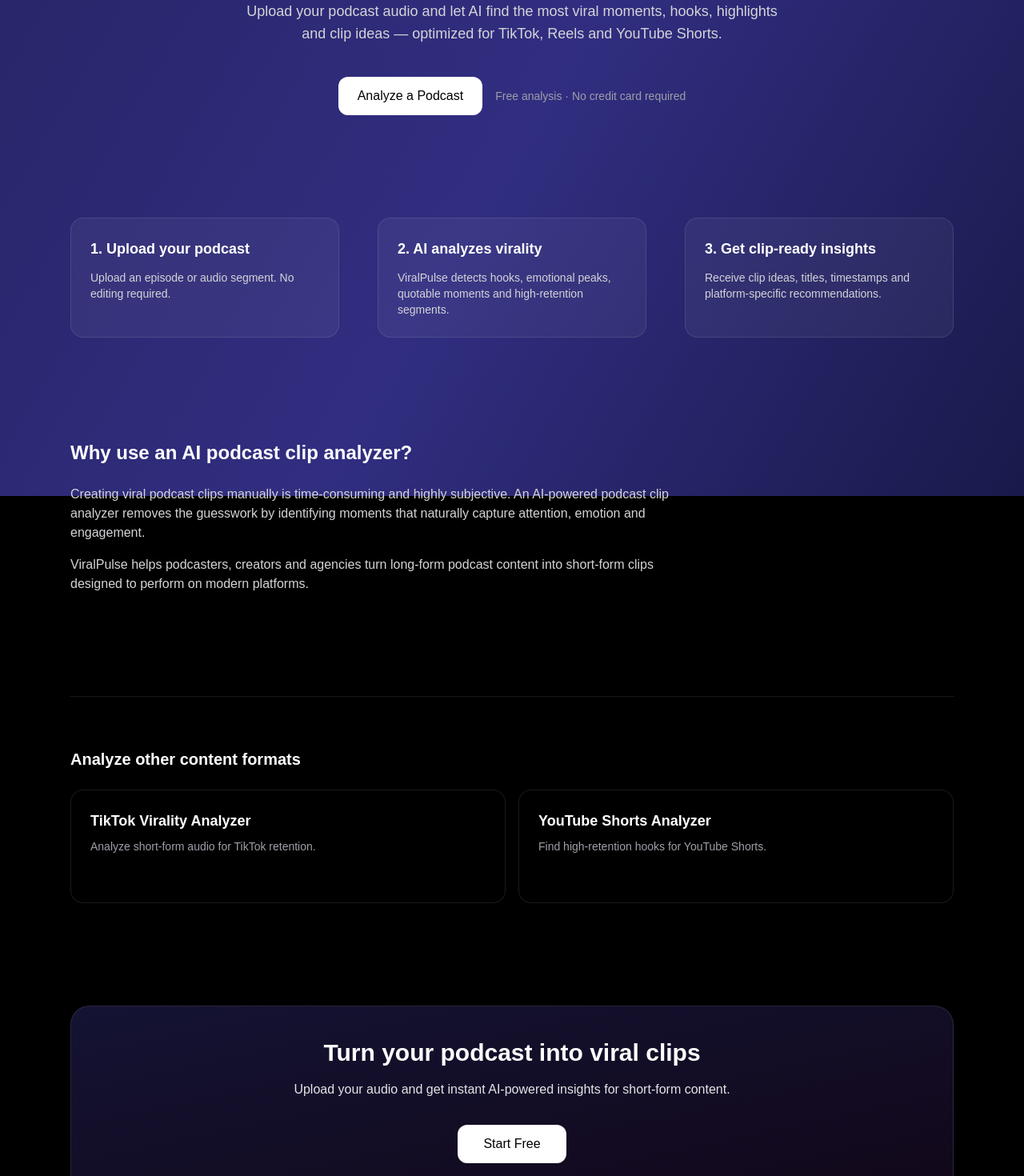
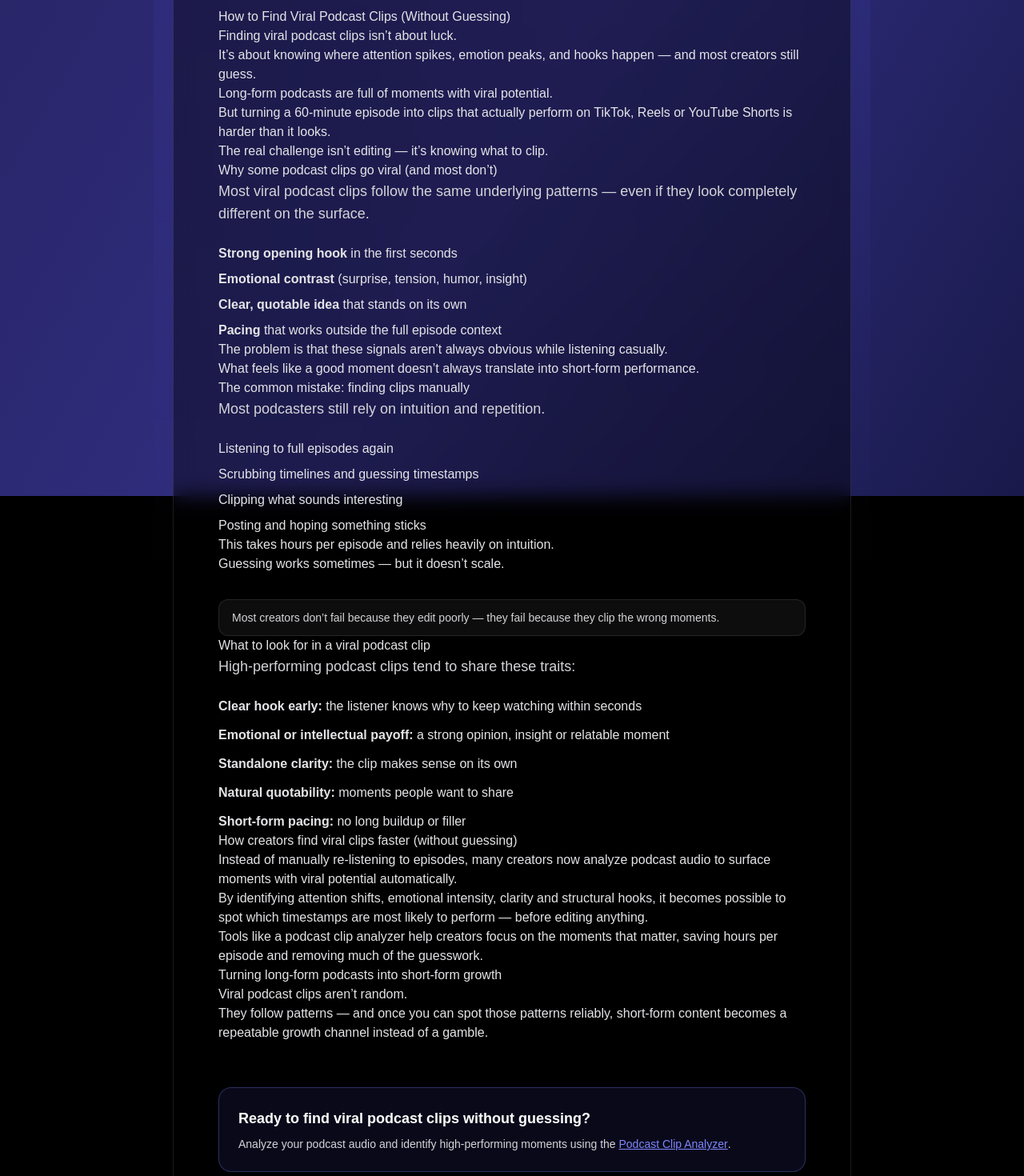
Before and after one commit to nicolaslezard-sketch/viralpulse, a Next.js app: page /podcast-clip-analyzer in a window 1280 px wide. Shown: the part 180-1650 px from the top of the page at 80% size. Built offline with nearby package versions, Linux system fonts and the light colour scheme.

Commit message:
Update page.tsx

```diff
--- a/src/app/(marketing)/podcast-clip-analyzer/page.tsx
+++ b/src/app/(marketing)/podcast-clip-analyzer/page.tsx
@@ -2,161 +2,174 @@
 import Link from "next/link";
 
 export const metadata: Metadata = {
-  title: "Podcast Clip Analyzer – Turn Podcasts Into Viral Clips | ViralPulse",
+  title: "How to Find Viral Podcast Clips (Without Guessing)",
   description:
-    "Analyze podcast episodes with AI and discover the best moments to turn into viral clips for TikTok, Reels and Shorts. Upload audio and get instant insights.",
-  alternates: {
-    canonical: "https://viralpulse.studio/podcast-clip-analyzer",
-  },
-  openGraph: {
-    title: "Podcast Clip Analyzer – Turn Podcasts Into Viral Clips",
-    description:
-      "AI-powered podcast clip analyzer that finds viral moments, hooks and highlights for short-form content.",
-    url: "https://viralpulse.studio/podcast-clip-analyzer",
-    siteName: "ViralPulse",
-    type: "website",
-  },
+    "Learn how to identify podcast moments with viral potential and turn long-form audio into high-performing short clips for TikTok and YouTube Shorts.",
 };
 
-export default function PodcastClipAnalyzerPage() {
+export default function BlogPost() {
   return (
-    <main className="mx-auto max-w-6xl px-6 py-24 text-white">
-      {/* HERO */}
-      <section className="text-center">
-        <h1 className="mx-auto max-w-3xl text-4xl font-semibold leading-tight md:text-5xl">
-          Podcast Clip Analyzer
-        </h1>
+    <main className="relative mx-auto max-w-4xl px-6 py-24 text-zinc-200">
+      {/* subtle background glow */}
+      <div className="pointer-events-none absolute inset-0 -z-10 bg-linear-to-b from-indigo-500/10 via-transparent to-transparent" />
 
-        <p className="mx-auto mt-6 max-w-2xl text-lg text-zinc-300">
-          Upload your podcast audio and let AI find the most viral moments,
-          hooks, highlights and clip ideas — optimized for TikTok, Reels and
-          YouTube Shorts.
-        </p>
+      <article className="rounded-3xl border border-white/10 bg-black/40 p-10 backdrop-blur-md md:p-14">
+        <div className="prose prose-invert max-w-none">
+          <p className="mb-4 text-sm uppercase tracking-wide text-indigo-400">
+            Podcast Growth Guide
+          </p>
 
-        <div className="mt-10 flex flex-col items-center justify-center gap-4 sm:flex-row">
-          <Link
-            href="/"
-            className="rounded-xl bg-white px-6 py-3 text-base font-medium text-black transition hover:bg-zinc-200"
-          >
-            Analyze a Podcast
-          </Link>
+          <h1>How to Find Viral Podcast Clips (Without Guessing)</h1>
 
-          <span className="text-sm text-zinc-400">
-            Free analysis · No credit card required
-          </span>
+          <p>Finding viral podcast clips isn’t about luck.</p>
+
+          <p>
+            It’s about knowing where attention spikes, emotion peaks, and hooks
+            happen — and most creators still guess.
+          </p>
+
+          <p>Long-form podcasts are full of moments with viral potential.</p>
+
+          <p>
+            But turning a 60-minute episode into clips that actually perform on
+            TikTok, Reels or YouTube Shorts is harder than it looks.
+          </p>
+
+          <p>The real challenge isn’t editing — it’s knowing what to clip.</p>
+
+          <h2>Why some podcast clips go viral (and most don’t)</h2>
+
+          <p className="text-lg text-zinc-300">
+            Most viral podcast clips follow the same underlying patterns — even
+            if they look completely different on the surface.
+          </p>
+
+          <ul className="mt-6 space-y-2">
+            <li>
+              <strong>Strong opening hook</strong> in the first seconds
+            </li>
+            <li>
+              <strong>Emotional contrast</strong> (surprise, tension, humor,
+              insight)
+            </li>
+            <li>
+              <strong>Clear, quotable idea</strong> that stands on its own
+            </li>
+            <li>
+              <strong>Pacing</strong> that works outside the full episode
+              context
+            </li>
+          </ul>
+
+          <p>
+            The problem is that these signals aren’t always obvious while
+            listening casually.
+          </p>
+
+          <p>
+            What feels like a good moment doesn’t always translate into
+            short-form performance.
+          </p>
+
+          <h2>The common mistake: finding clips manually</h2>
+
+          <p className="text-lg text-zinc-300">
+            Most podcasters still rely on intuition and repetition.
+          </p>
+
+          <ul className="mt-6 space-y-2">
+            <li>Listening to full episodes again</li>
+            <li>Scrubbing timelines and guessing timestamps</li>
+            <li>Clipping what sounds interesting</li>
+            <li>Posting and hoping something sticks</li>
+          </ul>
+
+          <p>This takes hours per episode and relies heavily on intuition.</p>
+
+          <p>Guessing works sometimes — but it doesn’t scale.</p>
+
+          <p className="mt-8 rounded-xl border border-white/10 bg-white/5 px-4 py-3 text-sm text-zinc-300">
+            Most creators don’t fail because they edit poorly — they fail
+            because they clip the wrong moments.
+          </p>
+
+          <h2>What to look for in a viral podcast clip</h2>
+
+          <p className="text-lg text-zinc-300">
+            High-performing podcast clips tend to share these traits:
+          </p>
+
+          <ul className="mt-6 space-y-3">
+            <li>
+              <strong>Clear hook early:</strong> the listener knows why to keep
+              watching within seconds
+            </li>
+            <li>
+              <strong>Emotional or intellectual payoff:</strong> a strong
+              opinion, insight or relatable moment
+            </li>
+            <li>
+              <strong>Standalone clarity:</strong> the clip makes sense on its
+              own
+            </li>
+            <li>
+              <strong>Natural quotability:</strong> moments people want to share
+            </li>
+            <li>
+              <strong>Short-form pacing:</strong> no long buildup or filler
+            </li>
+          </ul>
+
+          <h2>How creators find viral clips faster (without guessing)</h2>
+
+          <p>
+            Instead of manually re-listening to episodes, many creators now
+            analyze podcast audio to surface moments with viral potential
+            automatically.
+          </p>
+
+          <p>
+            By identifying attention shifts, emotional intensity, clarity and
+            structural hooks, it becomes possible to spot which timestamps are
+            most likely to perform — before editing anything.
+          </p>
+
+          <p>
+            Tools like a{" "}
+            <Link href="/podcast-clip-analyzer">podcast clip analyzer</Link>{" "}
+            help creators focus on the moments that matter, saving hours per
+            episode and removing much of the guesswork.
+          </p>
+
+          <h2>Turning long-form podcasts into short-form growth</h2>
+
+          <p>Viral podcast clips aren’t random.</p>
+
+          <p>
+            They follow patterns — and once you can spot those patterns
+            reliably, short-form content becomes a repeatable growth channel
+            instead of a gamble.
+          </p>
+
+          <div className="mt-14 rounded-2xl border border-indigo-400/30 bg-indigo-500/10 p-6">
+            <p className="text-lg font-semibold text-white">
+              Ready to find viral podcast clips without guessing?
+            </p>
+
+            <p className="mt-2 text-sm text-zinc-300">
+              Analyze your podcast audio and identify high-performing moments
+              using the{" "}
+              <Link
+                href="/podcast-clip-analyzer"
+                className="font-medium text-indigo-400 underline hover:text-indigo-300"
+              >
+                Podcast Clip Analyzer
+              </Link>
+              .
+            </p>
+          </div>
         </div>
-      </section>
-
-      {/* HOW IT WORKS */}
-      <section className="mt-32 grid gap-12 md:grid-cols-3">
-        <div className="rounded-2xl border border-white/10 bg-white/5 p-6">
-          <h3 className="text-lg font-semibold">1. Upload your podcast</h3>
-          <p className="mt-3 text-sm text-zinc-300">
-            Upload an episode or audio segment. No editing required.
-          </p>
-        </div>
-
-        <div className="rounded-2xl border border-white/10 bg-white/5 p-6">
-          <h3 className="text-lg font-semibold">2. AI analyzes virality</h3>
-          <p className="mt-3 text-sm text-zinc-300">
-            ViralPulse detects hooks, emotional peaks, quotable moments and
-            high-retention segments.
-          </p>
-        </div>
-
-        <div className="rounded-2xl border border-white/10 bg-white/5 p-6">
-          <h3 className="text-lg font-semibold">3. Get clip-ready insights</h3>
-          <p className="mt-3 text-sm text-zinc-300">
-            Receive clip ideas, titles, timestamps and platform-specific
-            recommendations.
-          </p>
-        </div>
-      </section>
-
-      {/* SEO CONTENT */}
-      <section className="mt-32 max-w-3xl text-zinc-300">
-        <h2 className="text-2xl font-semibold text-white">
-          Why use an AI podcast clip analyzer?
-        </h2>
-
-        <p className="mt-6">
-          Creating viral podcast clips manually is time-consuming and highly
-          subjective. An AI-powered podcast clip analyzer removes the guesswork
-          by identifying moments that naturally capture attention, emotion and
-          engagement.
-        </p>
-
-        <p className="mt-4">
-          ViralPulse helps podcasters, creators and agencies turn long-form
-          podcast content into short-form clips designed to perform on modern
-          platforms.
-        </p>
-      </section>
-
-      {/* INTERLINKING / CLUSTER */}
-      <section className="mt-32 border-t border-white/10 pt-16">
-        <h3 className="text-xl font-semibold">Analyze other content formats</h3>
-
-        <div className="mt-6 grid gap-4 md:grid-cols-2">
-          <LinkCard
-            title="TikTok Virality Analyzer"
-            desc="Analyze short-form audio for TikTok retention."
-            href="/tiktok-viral-audio-analysis"
-          />
-
-          <LinkCard
-            title="YouTube Shorts Analyzer"
-            desc="Find high-retention hooks for YouTube Shorts."
-            href="/youtube-shorts-virality-analyzer"
-          />
-        </div>
-      </section>
-
-      {/* FINAL CTA */}
-      <section className="mt-32 rounded-3xl border border-white/10 bg-linear-to-br from-indigo-500/20 to-purple-500/10 p-10 text-center">
-        <h2 className="text-3xl font-semibold">
-          Turn your podcast into viral clips
-        </h2>
-
-        <p className="mx-auto mt-4 max-w-xl text-zinc-200">
-          Upload your audio and get instant AI-powered insights for short-form
-          content.
-        </p>
-
-        <Link
-          href="/"
-          className="mt-8 inline-block rounded-xl bg-white px-8 py-3 font-medium text-black transition hover:bg-zinc-200"
-        >
-          Start Free
-        </Link>
-      </section>
+      </article>
     </main>
   );
 }
-
-/* ---------- UI helper ---------- */
-
-function LinkCard({
-  title,
-  desc,
-  href,
-}: {
-  title: string;
-  desc: string;
-  href: string;
-}) {
-  return (
-    <Link
-      href={href}
-      className="group rounded-2xl border border-white/10 bg-black/30 p-6 transition hover:border-indigo-400/40 hover:bg-black/40"
-    >
-      <h4 className="text-lg font-semibold transition group-hover:text-indigo-300">
-        {title}
-      </h4>
-      <p className="mt-2 text-sm text-zinc-400">{desc}</p>
-      <div className="mt-4 text-sm text-indigo-400 opacity-0 transition group-hover:opacity-100">
-        Explore →
-      </div>
-    </Link>
-  );
-}
```
